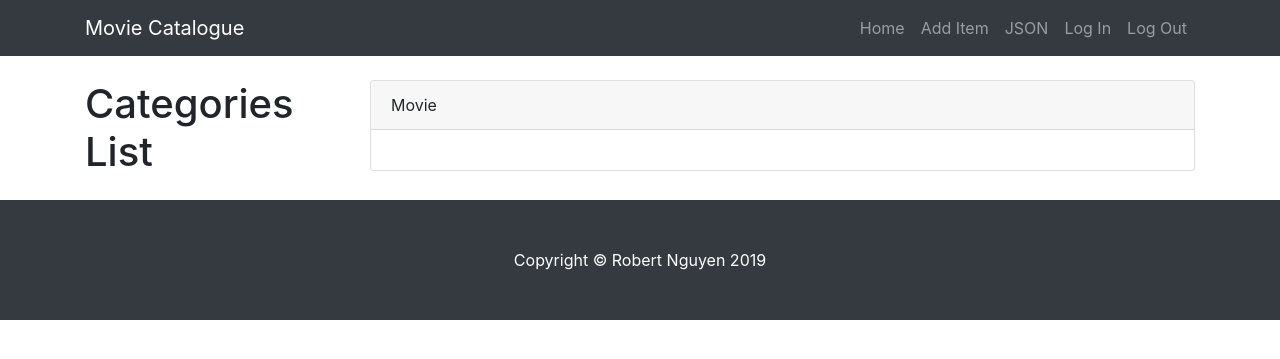
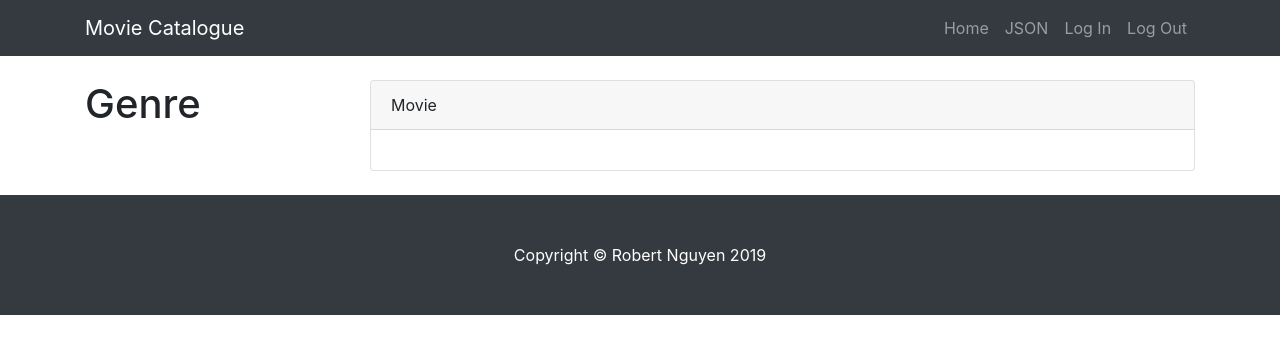
Before and after one commit to MinhNNguyen/catalogApplication, a Flask app: page / in a window 1280 px wide. Shown: the top 359 px of the page. Run offline with Flask 2, Linux system fonts and the light colour scheme; some libraries are stand-ins or nearby versions.

Commit message:
Fixing UI and Content

```diff
--- a/templates/home_page.html
+++ b/templates/home_page.html
@@ -4,7 +4,7 @@
 	<div class="row">
 
 		<div class="col-lg-3">
-			<h1 class="my-4">Categories List</h1>
+			<h1 class="my-4">Genre</h1>
 			<div class="list-group">
 				{% for category in categories %}
 					<a href= "{{ url_for('category_page', cat_name = category.name) }}" class="list-group-item">{{ category.name }}</a>
@@ -21,10 +21,11 @@
 				<div class="card-body">
 					{% for item in items %}
 						<a href= "{{ url_for('item_page', cat_name = item.get_cat_name(), item_name = item.name ) }}"><p>{{ item.name }} </p></a>
+						<small class="text-muted">Genre: {{item.get_cat_name()}}</small>
 						<hr>
 					{% endfor %}
 					{% if 'email' in session %}
-					<a href="{{ url_for('add_item') }}" class="btn btn-success">Leave a Review</a>
+					<a href="{{ url_for('add_item') }}" class="btn btn-success">Add New Movie</a>
 					{% endif %}
 				</div>
 			</div>
--- a/templates/main.html
+++ b/templates/main.html
@@ -32,9 +32,6 @@
               <a class="nav-link" href="{{url_for('home_page')}}">Home</a>
             </li>
             <li class="nav-item">
-              <a class="nav-link" href="{{url_for('add_item')}}">Add Item</a>
-            </li>
-            <li class="nav-item">
               <a class="nav-link" href="{{url_for('json_endpoint')}}">JSON</a>
             </li>
             <li class="nav-item">
```
